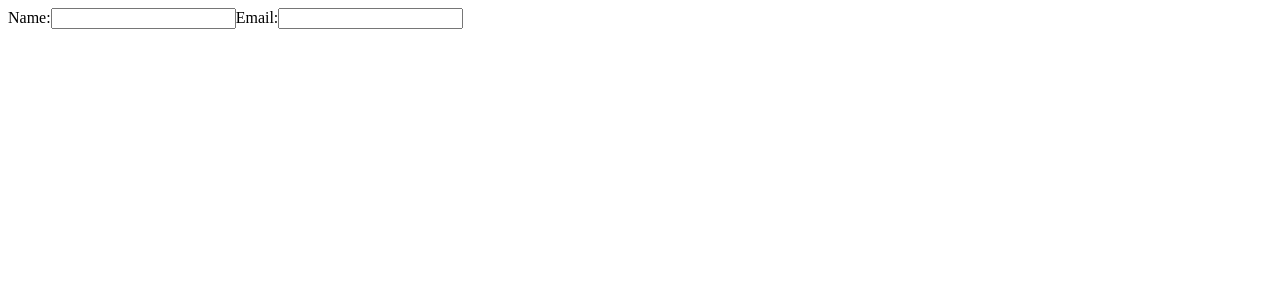
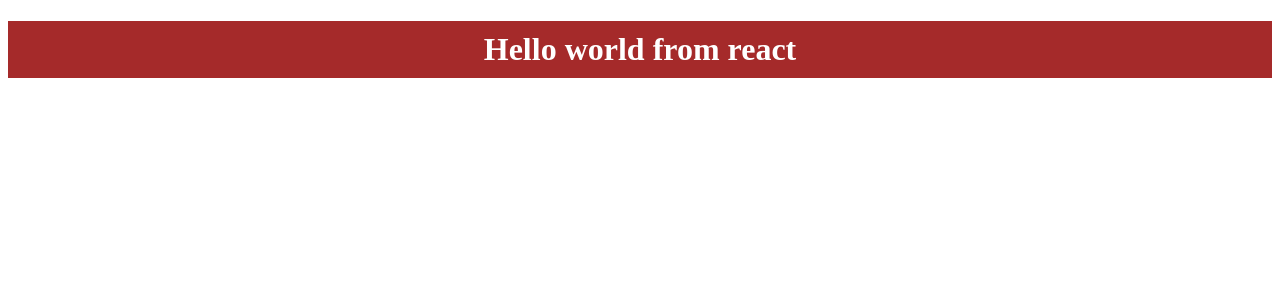
Before and after one commit to Abdirahimbassam/learn-React.js, a React (Vite) app in the folder Practical-Lessons/Main-Practical/: page / in a window 1280 px wide. Shown: the top 300 px of the page. Built offline with nearby package versions, Linux system fonts and the light colour scheme.

Commit message:
inline styles jsx

```diff
--- a/Practical-Lessons/Main-Practical/src/App.jsx
+++ b/Practical-Lessons/Main-Practical/src/App.jsx
@@ -8,17 +8,20 @@ function App() {
     // return <h1 className="title">Hello world from react</h1>
 
     // htmlFor vs. for jsx
-    return (
+    // return (
 
-      <>
-        <label htmlFor="username">Name:</label>
-        <input type="text" id="username"/>
+    //   <>
+    //     <label htmlFor="username">Name:</label>
+    //     <input type="text" id="username"/>
 
-        <label htmlFor="email">Email:</label>
-        <input type="text" id="email"/>
+    //     <label htmlFor="email">Email:</label>
+    //     <input type="text" id="email"/>
 
-      </>
-    )
+    //   </>
+    // )
+
+    // inline styles jsx
+    return <h1 style={ { backgroundColor:"brown", color:"white", padding:"10px", textAlign:"center"} }>Hello world from react</h1>
 }
 
 export default App;
```
